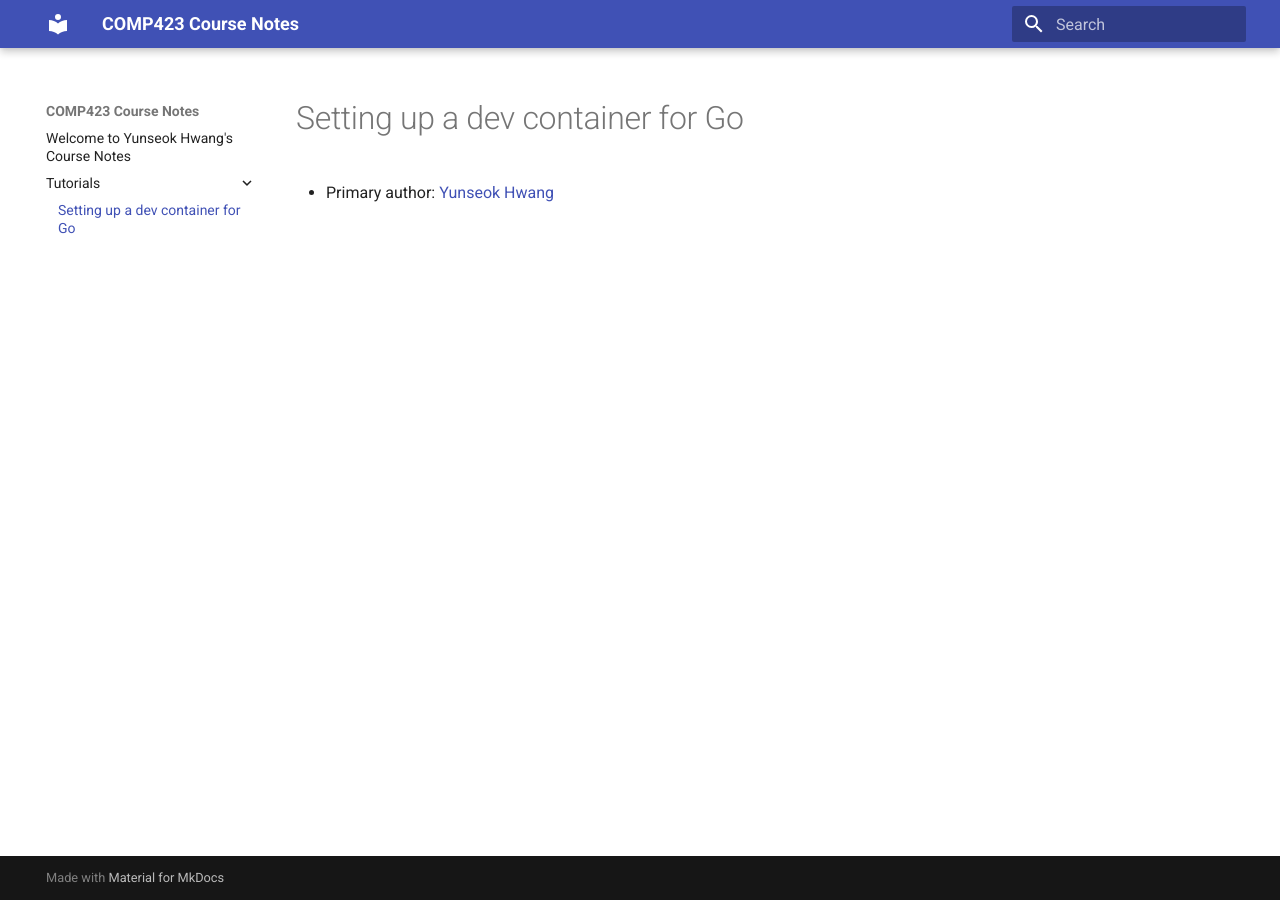
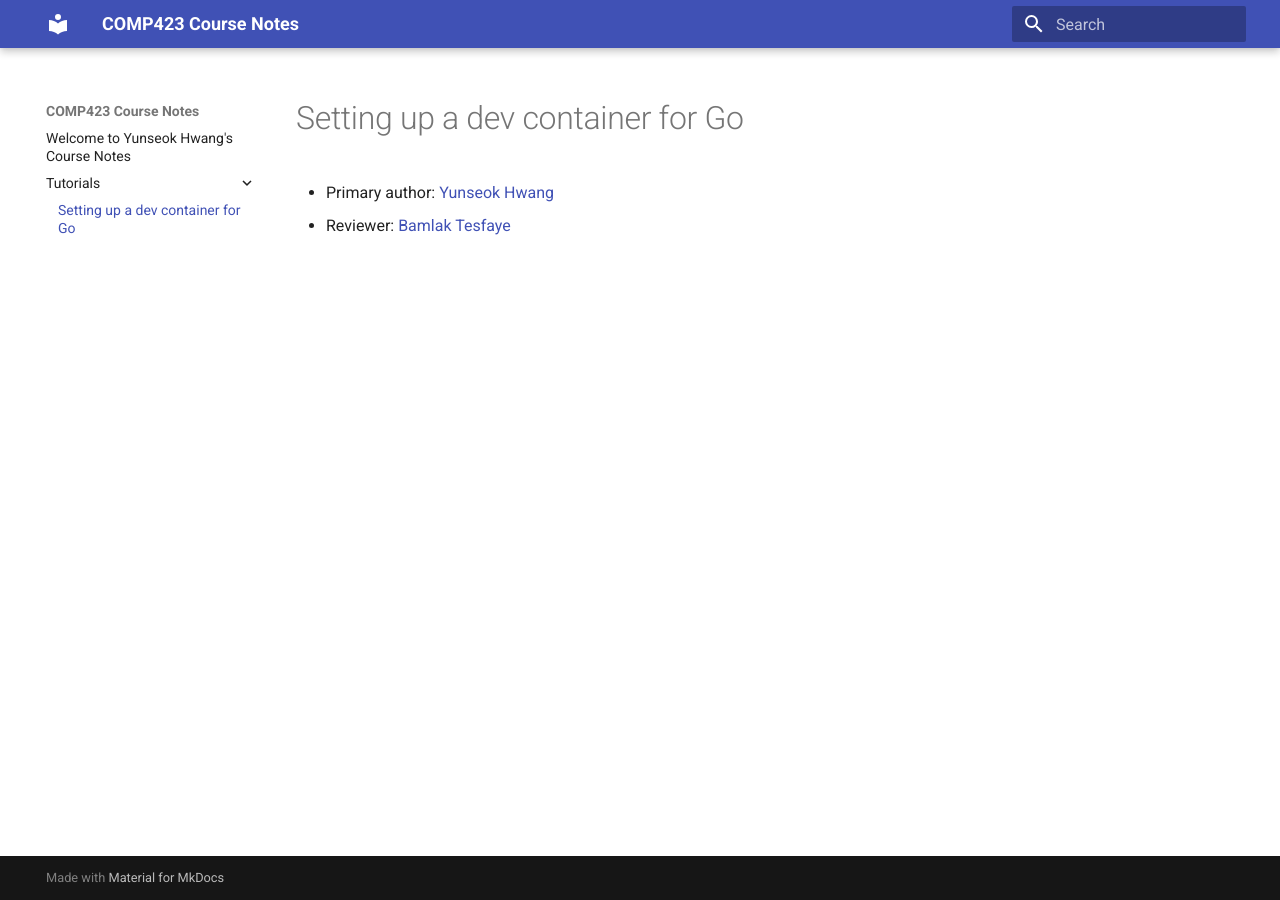
Before and after one commit to yunseok19/comp423-course-notes, an MkDocs documentation site: the page built from docs/tutorials/go-setup.md, in a window 1280 px wide. Built offline with MkDocs 1.6.1 and Material for MkDocs 9.7.7, drawn with Linux system fonts in a browser that asks for light colours.

Commit message:
Editing Reviewer on Partners Project

```diff
--- a/docs/tutorials/go-setup.md
+++ b/docs/tutorials/go-setup.md
@@ -1,3 +1,4 @@
 # Setting up a dev container for Go
 
 * Primary author: [Yunseok Hwang](https://github.com/yunseok19)
+* Reviewer: [Bamlak Tesfaye](https://github.com/bamlak363)
```
